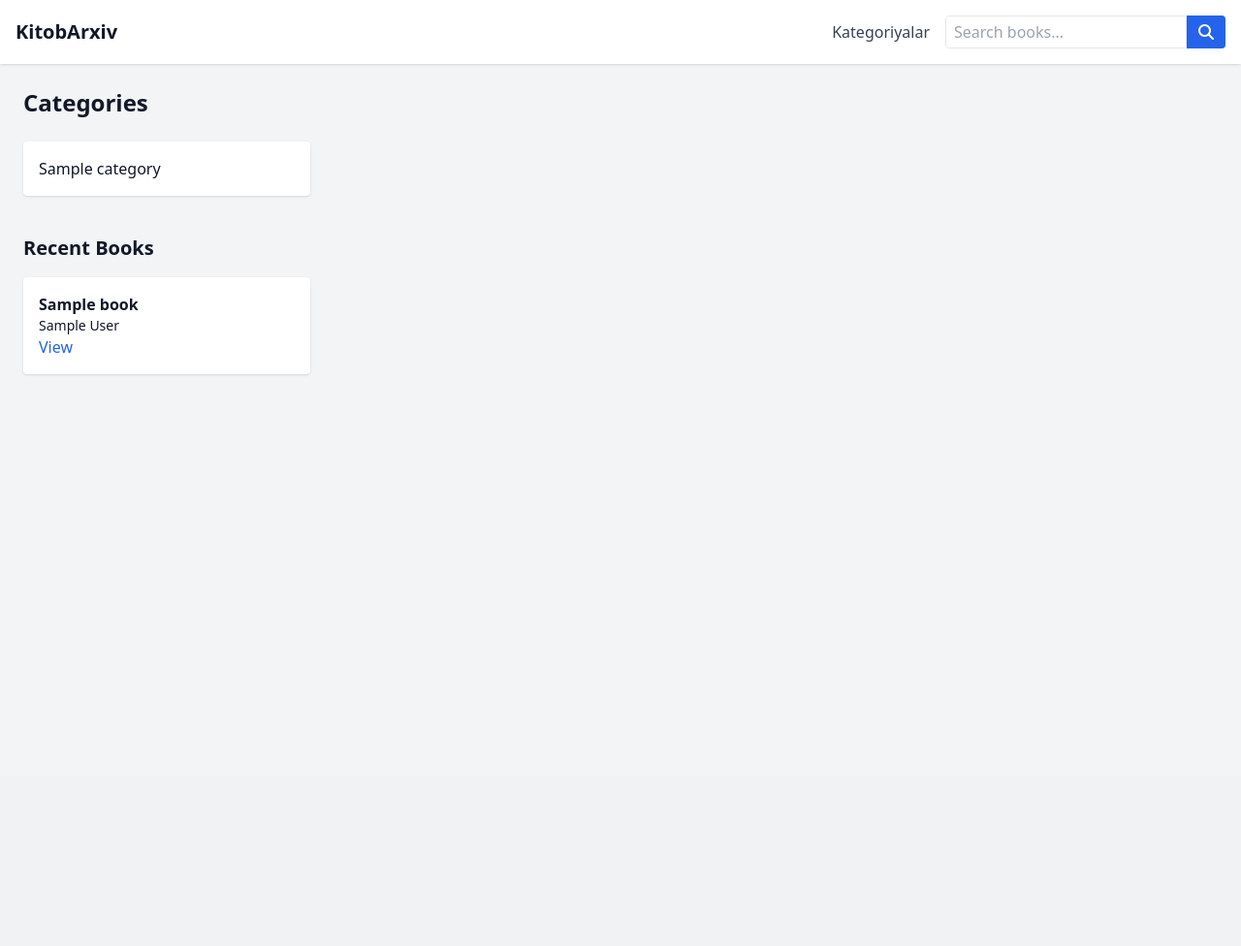
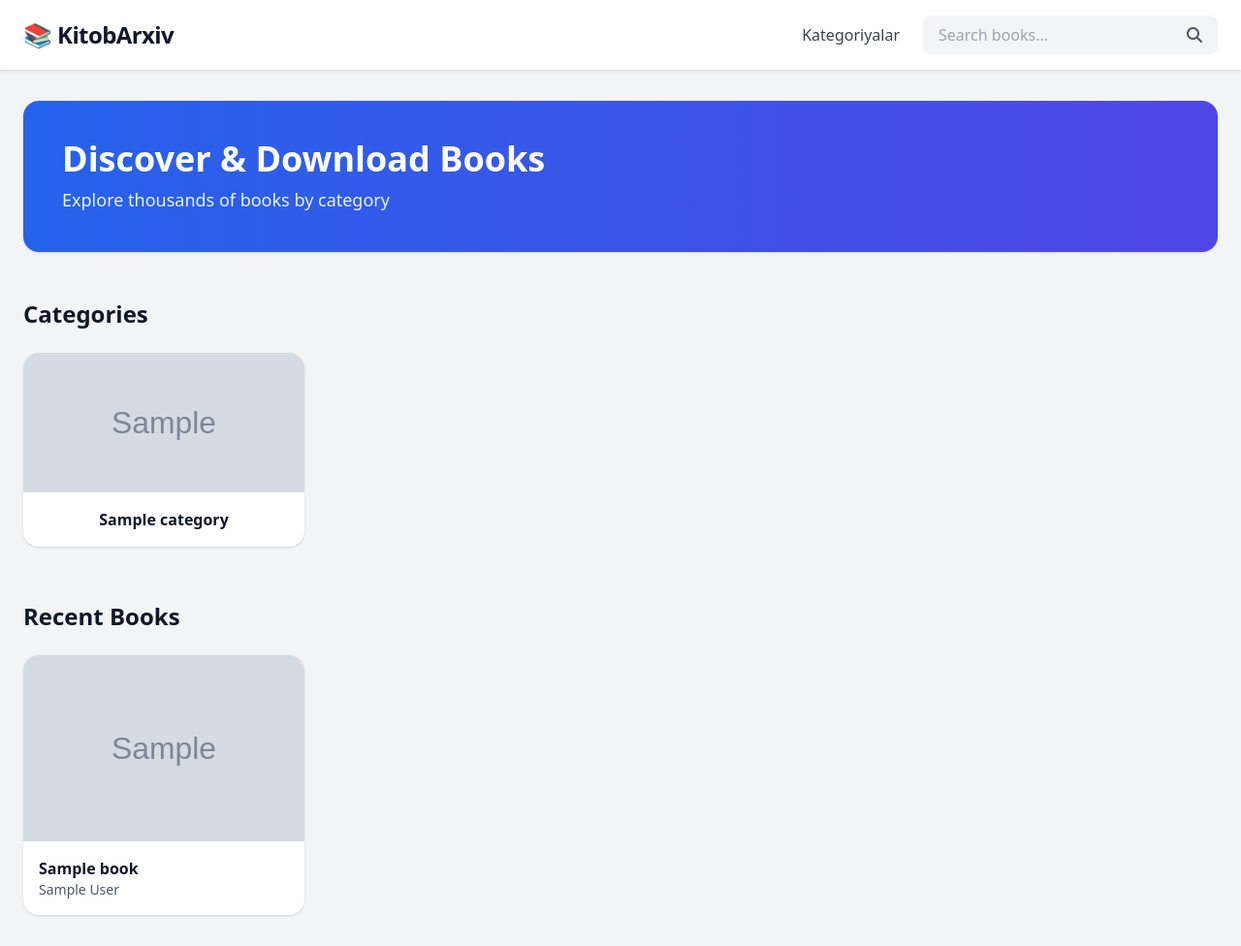
Before and after one commit to OrifjonKenjayev/bookarchive, a Django app: page / in a window 1280 px wide. Shown: the whole page at 97% size. Before the commit the page ends 387 px from the top, so only its background shows below. Run offline with Django 5.2, Linux system fonts and the light colour scheme; tables that the repository leaves empty hold one stand-in row (values such as "Sample post"); grey boxes marked "Sample" are stand-in pictures; some libraries are stand-ins or nearby versions.

Commit message:
add cover images

```diff
--- a/books/templates/books/base.html
+++ b/books/templates/books/base.html
@@ -5,40 +5,46 @@
     <meta name="viewport" content="width=device-width, initial-scale=1.0">
     <title>{% block title %}KitobArxiv{% endblock %}</title>
 
-    <!-- Tailwind CSS -->
     <script src="https://cdn.tailwindcss.com"></script>
 
-    <!-- Font Awesome -->
     <link rel="stylesheet" href="https://cdnjs.cloudflare.com/ajax/libs/font-awesome/6.5.0/css/all.min.css"/>
 </head>
+
 <body class="bg-gray-100 text-gray-900">
 
-    <header class="bg-white shadow p-4">
-        <div class="container mx-auto flex justify-between items-center">
-            <!-- Logo / Home Link -->
-            <a href="{% url 'books:home' %}" class="font-bold text-xl">KitobArxiv</a>
+<header class="bg-white shadow sticky top-0 z-50">
+    <div class="container mx-auto px-6 py-4 flex items-center justify-between">
 
-            <!-- Navigation + Search -->
-            <div class="flex items-center space-x-4">
-                <!-- Categories Link -->
-                <a href="{% url 'books:category_list' %}" class="text-gray-700 hover:text-blue-600">
+        <!-- Logo -->
+        <a href="{% url 'books:home' %}" class="text-2xl font-extrabold tracking-tight">
+            📚 KitobArxiv
+        </a>
+
+        <!-- Nav -->
+        <div class="flex items-center gap-6">
+
+            <a href="{% url 'books:category_list' %}"
+               class="font-medium text-gray-700 hover:text-blue-600 transition">
                 Kategoriyalar
             </a>
 
-                <!-- Search Form -->
-                <form action="{% url 'books:search_results' %}" method="get" class="flex">
+            <!-- Search -->
+            <form action="{% url 'books:search_results' %}" method="get"
+                  class="hidden md:flex items-center bg-gray-100 rounded-lg overflow-hidden">
                 <input type="text" name="q" placeholder="Search books..."
-                           class="px-2 py-1 border rounded-l">
-                    <button type="submit" class="px-3 py-1 bg-blue-600 text-white rounded-r">
+                       class="bg-transparent px-4 py-2 w-64 focus:outline-none">
+                <button class="px-4 text-gray-600 hover:text-blue-600">
                     <i class="fa fa-search"></i>
                 </button>
             </form>
+
         </div>
     </div>
 </header>
 
-    <main class="container mx-auto p-6">
+<main class="container mx-auto px-6 py-8">
     {% block content %}{% endblock %}
 </main>
+
 </body>
 </html>
--- a/books/templates/books/home.html
+++ b/books/templates/books/home.html
@@ -2,25 +2,61 @@
 {% block title %}Home{% endblock %}
 {% block content %}
 
-<h1 class="text-2xl font-bold mb-6">Categories</h1>
+<!-- HERO -->
+<div class="mb-12 bg-gradient-to-r from-blue-600 to-indigo-600 rounded-2xl p-10 text-white shadow">
+  <h1 class="text-3xl md:text-4xl font-extrabold mb-2">
+    Discover & Download Books
+  </h1>
+  <p class="text-lg opacity-90">
+    Explore thousands of books by category
+  </p>
+</div>
 
-<div class="grid grid-cols-2 md:grid-cols-4 gap-4">
+<!-- CATEGORIES -->
+<h2 class="text-2xl font-bold mb-6">Categories</h2>
+
+<div class="grid grid-cols-2 md:grid-cols-4 gap-6 mb-14">
   {% for category in categories %}
-    <a href="{% url 'books:subcategory_list' category.slug %}" class="p-4 bg-white rounded shadow">
-      {{ category.name }}
+    <a href="{% url 'books:subcategory_list' category.slug %}"
+       class="group bg-white rounded-2xl shadow hover:shadow-xl transition overflow-hidden">
+
+      {% if category.cover %}
+        <img src="{{ category.cover.url }}"
+             class="w-full h-36 object-cover group-hover:scale-105 transition-transform duration-300">
+      {% else %}
+        <div class="w-full h-36 bg-gray-200 flex items-center justify-center">
+          <i class="fa fa-folder-open text-4xl text-gray-400"></i>
+        </div>
+      {% endif %}
+
+      <div class="p-4 text-center font-semibold">
+        {{ category.name }}
+      </div>
     </a>
   {% endfor %}
 </div>
 
-<h2 class="text-xl font-bold mt-10 mb-4">Recent Books</h2>
+<!-- RECENT BOOKS -->
+<h2 class="text-2xl font-bold mb-6">Recent Books</h2>
 
-<div class="grid grid-cols-1 md:grid-cols-4 gap-4">
+<div class="grid grid-cols-2 md:grid-cols-4 gap-6">
   {% for book in recent_books %}
-    <div class="p-4 bg-white rounded shadow">
-      <h3 class="font-bold">{{ book.title }}</h3>
-      <p class="text-sm">{{ book.author }}</p>
-      <a href="{% url 'books:book_detail' book.id %}" class="text-blue-600">View</a>
-    </div>
+    <a href="{% url 'books:book_detail' book.id %}"
+       class="bg-white rounded-2xl shadow hover:shadow-xl transition overflow-hidden">
+
+      {% if book.cover %}
+        <img src="{{ book.cover.url }}" class="w-full h-48 object-cover">
+      {% else %}
+        <div class="w-full h-48 bg-gray-200 flex items-center justify-center">
+          <i class="fa fa-book text-4xl text-gray-400"></i>
+        </div>
+      {% endif %}
+
+      <div class="p-4">
+        <h3 class="font-bold line-clamp-2">{{ book.title }}</h3>
+        <p class="text-sm text-gray-600">{{ book.author }}</p>
+      </div>
+    </a>
   {% endfor %}
 </div>
 
```
Also changed, not shown: books/templates/books/book_detail.html (+19 -3 lines), books/templates/books/book_list.html (+14 -15 lines), books/templates/books/category_list.html (+21 -8 lines), books/templates/books/search_results.html (+25 -16 lines), books/templates/books/subcategory_list.html (+22 -11 lines), books/views.py (+1 -25 lines). Lines whose indentation alone changed are shown as unchanged.
